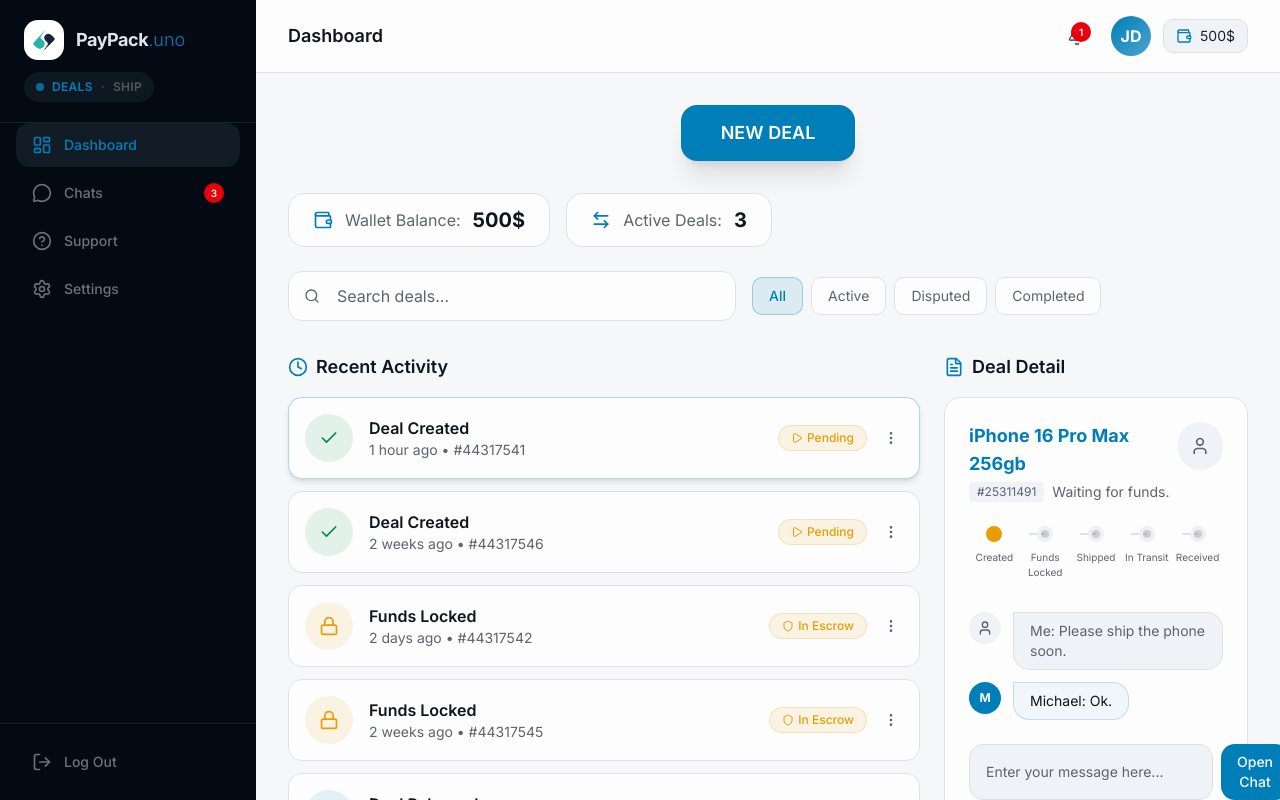
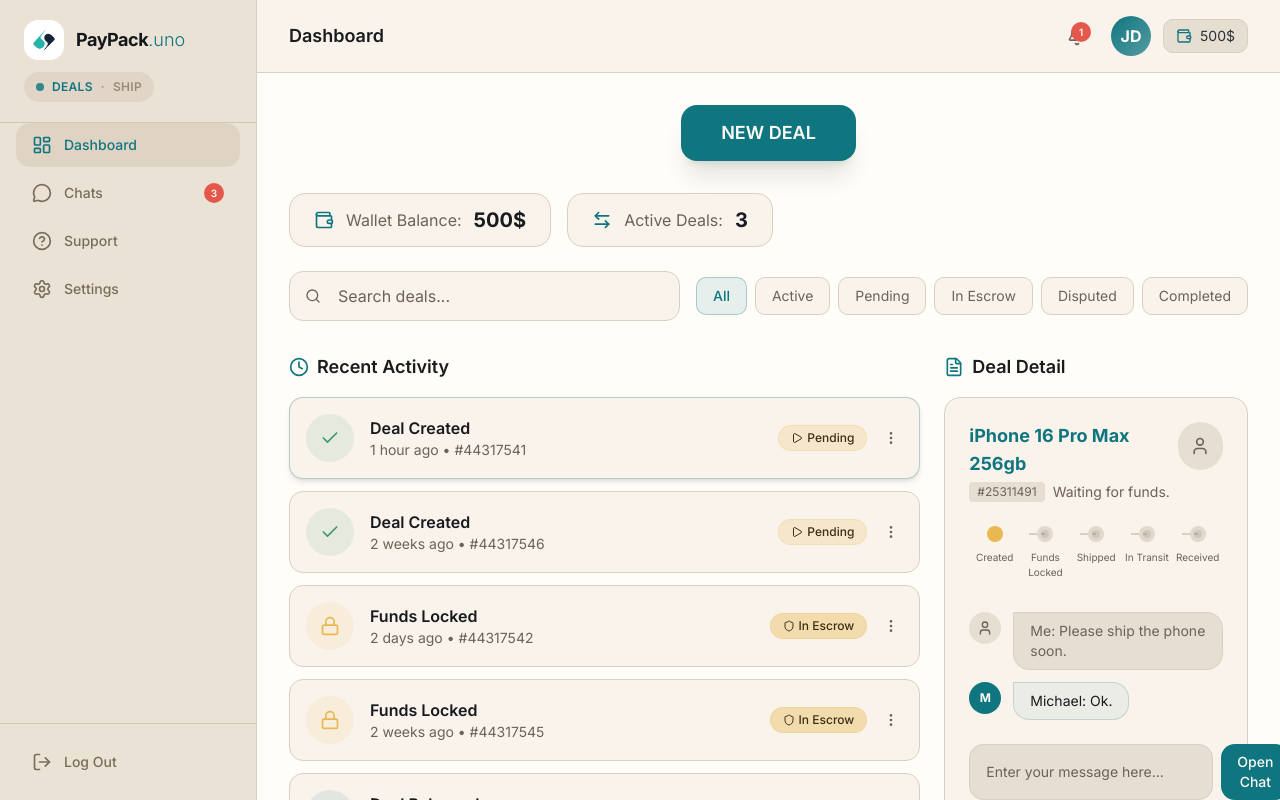
Before and after one commit to danilromas/paypack_frontend, a Next.js app: page /dashboard in a window 1280 px wide. Shown: the top 800 px of the page. Built offline with nearby package versions, Linux system fonts and the light colour scheme.

Commit message:
light_theme

```diff
--- a/app/dashboard/layout.tsx
+++ b/app/dashboard/layout.tsx
@@ -1,5 +1,7 @@
 "use client"
 
+import { usePathname } from "next/navigation"
+import { cn } from "@/lib/utils"
 import { DashboardSidebar } from "@/components/dashboard/sidebar"
 
 export default function DashboardLayout({
@@ -7,10 +9,18 @@ export default function DashboardLayout({
 }: {
   children: React.ReactNode
 }) {
+  const pathname = usePathname()
+  const isShipments = pathname.startsWith("/dashboard/shipments")
+
   return (
-    <div className="flex min-h-screen bg-background">
+    <div className={cn("flex min-h-screen", isShipments ? "bg-[#f0e5d8]" : "bg-[#f5ede4]")}>
       <DashboardSidebar />
-      <main className="ml-64 flex flex-1 flex-col overflow-hidden">
+      <main
+        className={cn(
+          "ml-64 flex flex-1 flex-col overflow-hidden border-l border-border",
+          isShipments ? "bg-[#fff7ec]" : "bg-[#fffdf8]"
+        )}
+      >
         {children}
       </main>
     </div>
--- a/app/globals.css
+++ b/app/globals.css
@@ -4,41 +4,41 @@
 @custom-variant dark (&:is(.dark *));
 
 :root {
-  /* PayPack Uno Design Tokens - Light */
-  --background: oklch(0.975 0.003 250);
-  --foreground: oklch(0.195 0.02 250);
-  --card: oklch(0.995 0.001 250);
-  --card-foreground: oklch(0.195 0.02 250);
-  --popover: oklch(0.995 0.001 250);
-  --popover-foreground: oklch(0.195 0.02 250);
-  --primary: oklch(0.55 0.15 230);
-  --primary-foreground: oklch(0.99 0 0);
-  --secondary: oklch(0.96 0.006 250);
-  --secondary-foreground: oklch(0.25 0.02 250);
-  --muted: oklch(0.955 0.006 250);
-  --muted-foreground: oklch(0.50 0.02 250);
-  --accent: oklch(0.55 0.15 230);
-  --accent-foreground: oklch(0.99 0 0);
-  --destructive: oklch(0.577 0.245 27.325);
-  --destructive-foreground: oklch(0.99 0 0);
-  --success: oklch(0.55 0.16 155);
-  --success-foreground: oklch(0.99 0 0);
-  --warning: oklch(0.75 0.16 75);
-  --warning-foreground: oklch(0.25 0.04 75);
-  --border: oklch(0.91 0.006 250);
-  --input: oklch(0.91 0.006 250);
-  --ring: oklch(0.55 0.15 230);
+  /* PayPack Uno Design Tokens - Light (Warm, low-contrast) */
+  --background: #f2ebe3;
+  --foreground: #191b1f;
+  --card: #f9f3eb;
+  --card-foreground: #171a1f;
+  --popover: #ffffff;
+  --popover-foreground: #191b1f;
+  --primary: #0f7680;
+  --primary-foreground: #fdfaf6;
+  --secondary: #e7ded2;
+  --secondary-foreground: #2b3037;
+  --muted: #e2d8cb;
+  --muted-foreground: #6c6256;
+  --accent: #0f7680;
+  --accent-foreground: #fdfaf6;
+  --destructive: #e4584b;
+  --destructive-foreground: #fdfaf6;
+  --success: #3c9a6b;
+  --success-foreground: #fdfaf6;
+  --warning: #e9b850;
+  --warning-foreground: #3c2e16;
+  --border: #d9cfc2;
+  --input: #d9cfc2;
+  --ring: #0f7680;
   --radius: 0.625rem;
 
-  --sidebar: oklch(0.14 0.025 250);
-  --sidebar-foreground: oklch(0.92 0.006 250);
-  --sidebar-primary: oklch(0.65 0.15 200);
-  --sidebar-primary-foreground: oklch(0.99 0 0);
-  --sidebar-accent: oklch(0.22 0.025 250);
-  --sidebar-accent-foreground: oklch(0.92 0.006 250);
-  --sidebar-border: oklch(0.25 0.02 250);
-  --sidebar-ring: oklch(0.55 0.15 230);
-  --sidebar-muted: oklch(0.55 0.01 250);
+  --sidebar: #ebe2d6;
+  --sidebar-foreground: #15171c;
+  --sidebar-primary: #0f7680;
+  --sidebar-primary-foreground: #fdfaf6;
+  --sidebar-accent: #dfd3c4;
+  --sidebar-accent-foreground: #15171c;
+  --sidebar-border: #d2c7b8;
+  --sidebar-ring: #0f7680;
+  --sidebar-muted: #7b6c59;
 
   --chart-1: oklch(0.55 0.15 230);
   --chart-2: oklch(0.55 0.16 155);
--- a/app/layout.tsx
+++ b/app/layout.tsx
@@ -26,8 +26,8 @@ export const metadata: Metadata = {
 
 export const viewport: Viewport = {
   themeColor: [
-    { media: "(prefers-color-scheme: light)", color: "#f0f4f8" },
-    { media: "(prefers-color-scheme: dark)", color: "#0f172a" },
+    { media: "(prefers-color-scheme: light)", color: "#f2ebe3" },
+    { media: "(prefers-color-scheme: dark)", color: "#111827" },
   ],
   width: "device-width",
   initialScale: 1,
@@ -41,8 +41,8 @@ export default function RootLayout({
       <body className={`${inter.variable} font-sans antialiased`}>
         <ThemeProvider
           attribute="class"
-          defaultTheme="dark"
-          enableSystem
+          defaultTheme="light"
+          enableSystem={false}
           disableTransitionOnChange
         >
           {children}
--- a/components/dashboard/deals-list.tsx
+++ b/components/dashboard/deals-list.tsx
@@ -29,13 +29,13 @@ function getStatusConfig(status: DealStatus) {
       return {
         icon: Play,
         label: "Pending",
-        className: "bg-warning/10 text-warning border border-warning/20",
+        className: "bg-warning/20 text-warning-foreground border border-warning/20 ",
       };
     case "escrow":
       return {
         icon: Shield,
         label: "In Escrow",
-        className: "bg-warning/10 text-warning border border-warning/20",
+        className: "bg-warning/40 text-warning-foreground border border-warning/20",
       };
     case "completed":
       return {
@@ -104,6 +104,8 @@ export function DealsList({
     if (activeFilter !== "All") {
       const statusMap: Record<string, DealStatus[]> = {
         Active: ["pending", "escrow", "shipped", "in-transit"],
+        Pending: ["pending"],
+        "In Escrow": ["escrow"],
         Disputed: ["disputed"],
         Completed: ["completed"],
       };
--- a/components/dashboard/stats-row.tsx
+++ b/components/dashboard/stats-row.tsx
@@ -4,7 +4,7 @@ import { Wallet, ArrowLeftRight, Search } from "lucide-react";
 import { useAppStore } from "@/store/app-store";
 import { useState } from "react";
 
-const filters = ["All", "Active", "Disputed", "Completed"];
+const filters = ["All", "Active", "Pending", "In Escrow", "Disputed", "Completed"];
 
 interface StatsRowProps {
   onFilterChange?: (filter: string) => void;
--- a/components/landing/footer.tsx
+++ b/components/landing/footer.tsx
@@ -1,4 +1,6 @@
 import Link from "next/link"
+import Image from "next/image"
+
 
 export function LandingFooter() {
   return (
@@ -7,7 +9,14 @@ export function LandingFooter() {
         <div className="flex flex-col items-center justify-between gap-6 md:flex-row">
           <div className="flex items-center gap-2">
             <div className="flex h-8 w-8 items-center justify-center rounded-lg bg-gradient-to-br from-primary to-primary/70 text-sm font-bold text-primary-foreground">
-              P
+              <Image
+                          src="/logo.png"
+                          alt="PayPack logo"
+                          width={32}
+                          height={32}
+                          className="h-8 w-8"
+                          priority
+                        />
             </div>
             <span className="text-lg font-semibold text-foreground">
               PayPack<span className="font-light text-primary">.uno</span>
@@ -36,7 +45,7 @@ export function LandingFooter() {
           </nav>
 
           <p className="text-sm text-muted-foreground">
-            2024 PayPack Uno. All rights reserved.
+            2026 PayPack Uno. All rights reserved.
           </p>
         </div>
       </div>
```
